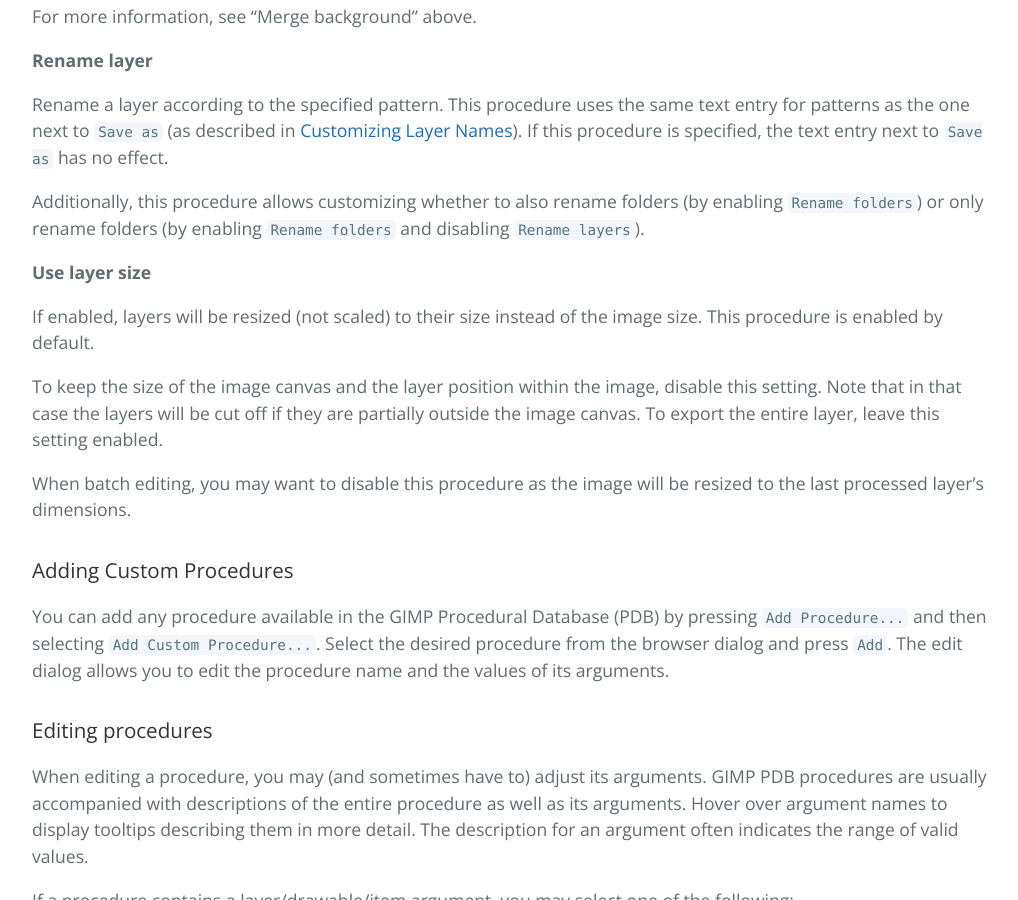
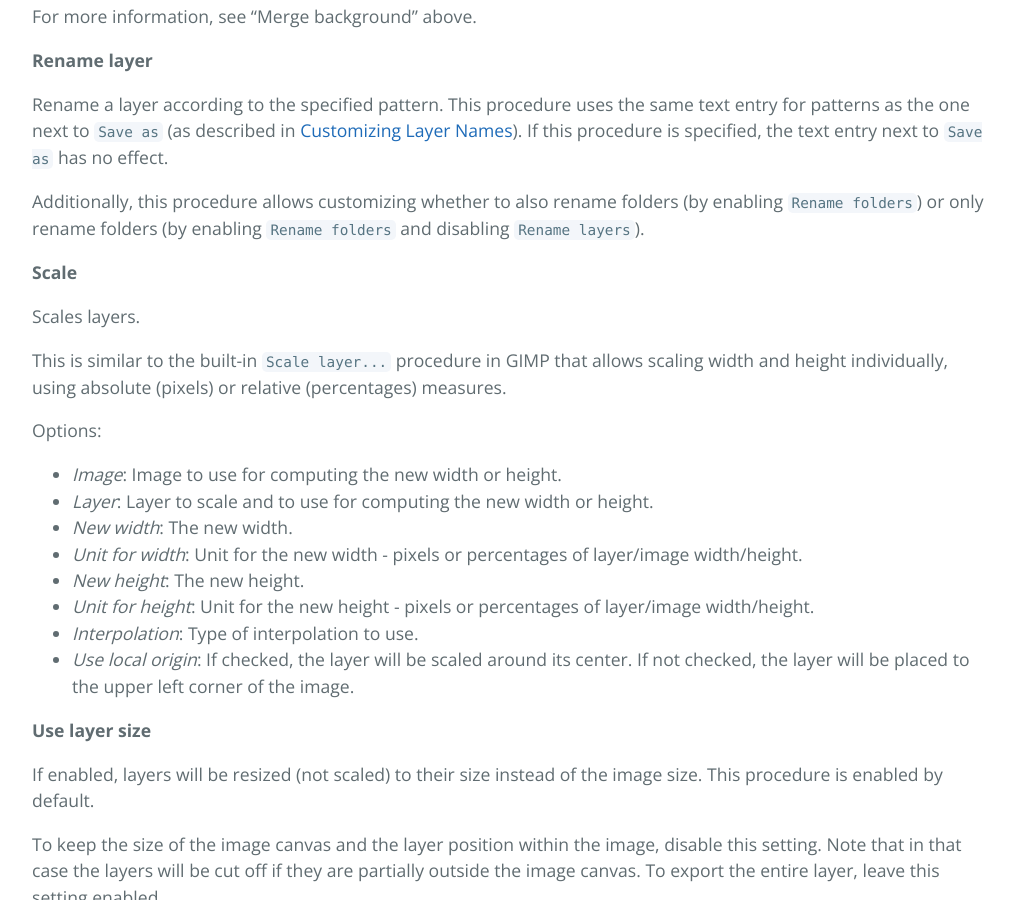
Before and after one commit to kamilburda/gimp-export-layers, a Jekyll site: the page built from dev/sections/Customizing-Export.md, in a window 1280 px wide and 900 px high, scrolled down 10454 px. Shown: the whole window, without its empty margins (128-1146 px from the left). Built offline with Jekyll 4.4.1, drawn with Linux system fonts in a browser that asks for light colours.

Commit message:
Update docs

```diff
--- a/dev/sections/Customizing-Export.md
+++ b/dev/sections/Customizing-Export.md
@@ -395,6 +395,22 @@ If this procedure is specified, the text entry next to `Save as` has no effect.
 
 Additionally, this procedure allows customizing whether to also rename folders (by enabling `Rename folders`) or only rename folders (by enabling `Rename folders` and disabling `Rename layers`).
 
+**Scale**
+
+Scales layers.
+
+This is similar to the built-in `Scale layer...` procedure in GIMP that allows scaling width and height individually, using absolute (pixels) or relative (percentages) measures.
+
+Options:
+* *Image*: Image to use for computing the new width or height.
+* *Layer*: Layer to scale and to use for computing the new width or height.
+* *New width*: The new width.
+* *Unit for width*: Unit for the new width - pixels or percentages of layer/image width/height.
+* *New height*: The new height.
+* *Unit for height*: Unit for the new height - pixels or percentages of layer/image width/height.
+* *Interpolation*: Type of interpolation to use.
+* *Use local origin*: If checked, the layer will be scaled around its center. If not checked, the layer will be placed to the upper left corner of the image.
+
 **Use layer size**
 
 If enabled, layers will be resized (not scaled) to their size instead of the image size.
```
Also changed, not shown: dev/sections/CHANGELOG.md (+17 -0 lines), dev/sections/index.md (+5 -2 lines), index.md (+10 -0 lines), sections/CHANGELOG.md (+17 -0 lines).
